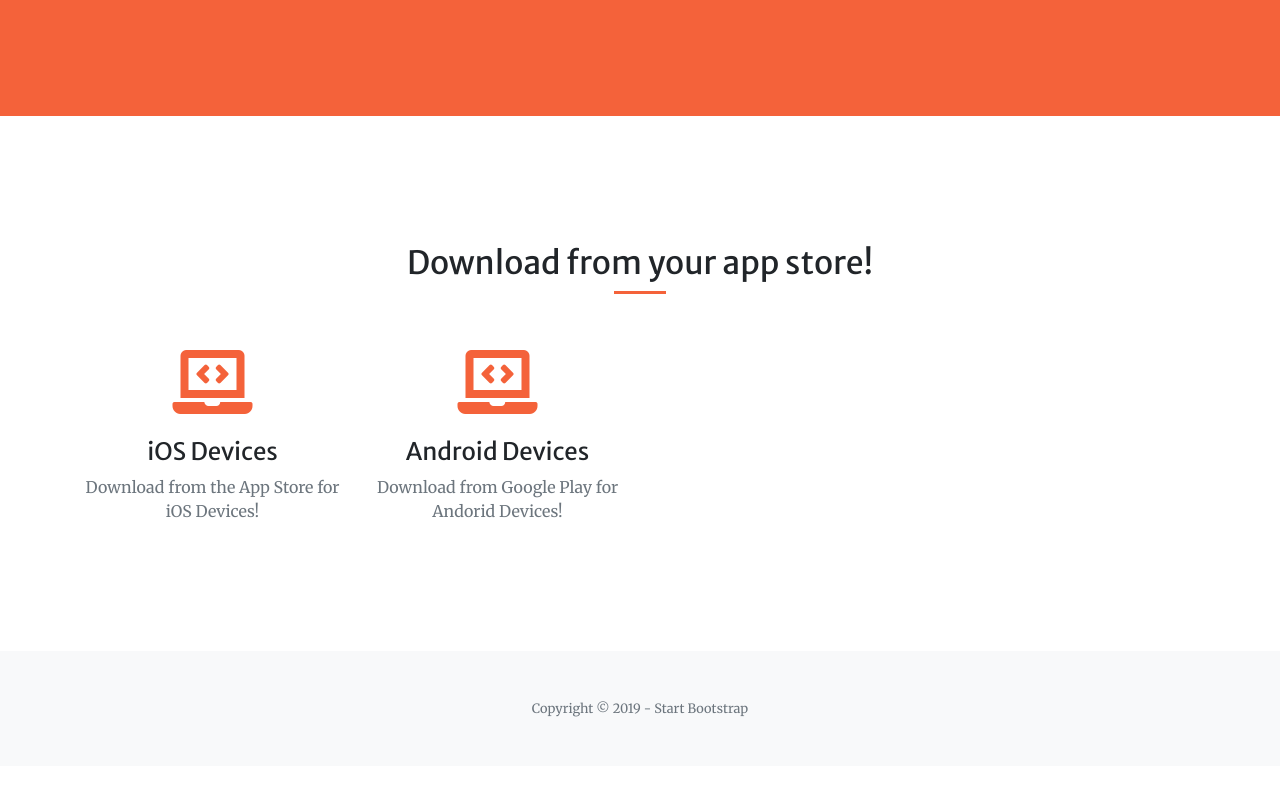
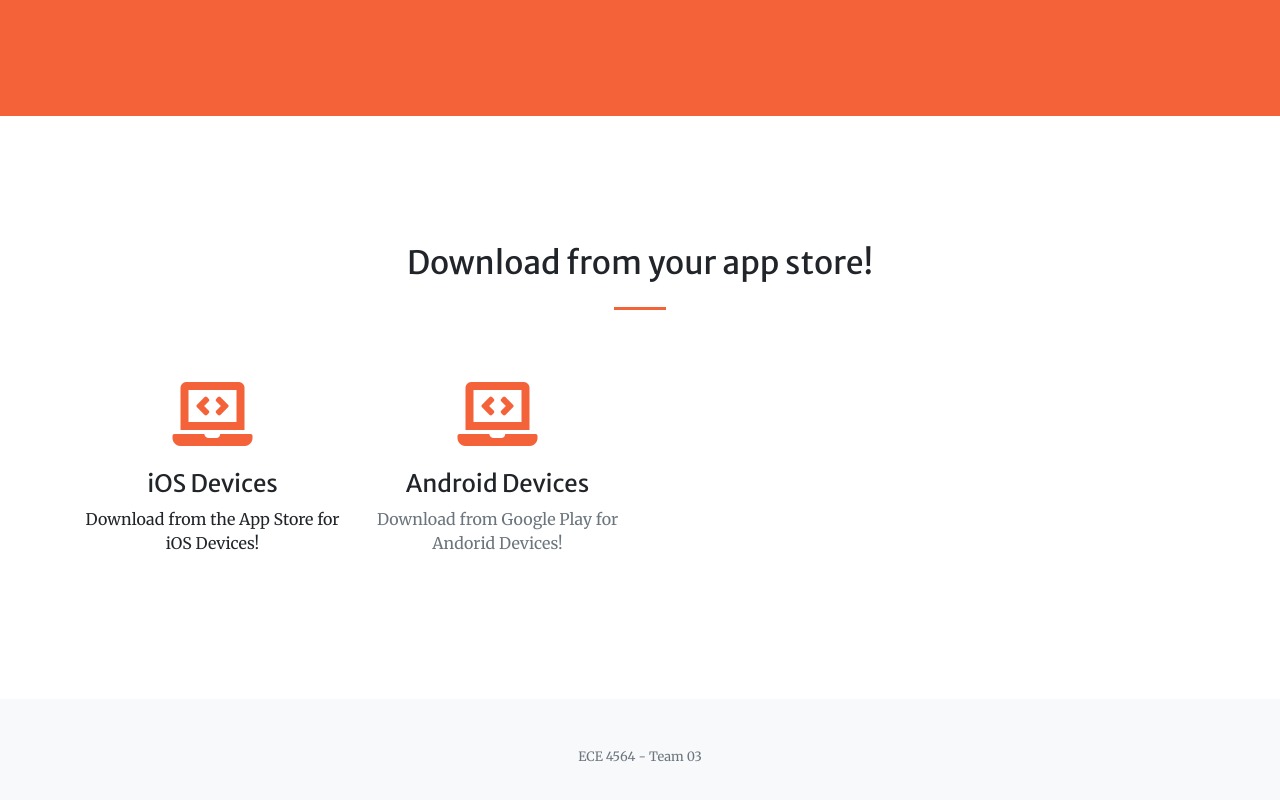
Before and after one commit to gurleen-matharoo/gurleen-matharoo.github.io, a website with bundled scripts: page index.html in a window 1280 px wide. Shown: the part 1149-1949 px from the top of the page. Before the commit the page ends 1915 px from the top, so only its background shows below. Built offline with nearby package versions, Linux system fonts and the light colour scheme.

Commit message:
trying to center download information 3

```diff
--- a/index.html
+++ b/index.html
@@ -80,13 +80,13 @@
   <section class="page-section" id="download">
     <div class="container">
       <h2 class="text-center mt-0">Download from your app store!</h2>
-      <hr class="divider my-2">
+      <hr class="divider my-4">
       <div class="row">
         <div class="col-lg-3 col-md-6 text-center">
           <div class="mt-5">
             <i class="fas fa-4x fa-laptop-code text-primary mb-4"></i>
             <h3 class="h4 mb-2">iOS Devices</h3>
-            <p class="text-muted mb-0">Download from the App Store for iOS Devices!</p>
+            <p style="text-align:center;">Download from the App Store for iOS Devices!</p>
           </div>
         </div>
         <div class="col-lg-3 col-md-6 text-center">
@@ -103,7 +103,7 @@
   <!-- Footer -->
   <footer class="bg-light py-5">
     <div class="container">
-      <div class="small text-center text-muted">Copyright &copy; 2019 - Start Bootstrap</div>
+      <div class="small text-center text-muted">ECE 4564 - Team 03</div>
     </div>
   </footer>
 
```
